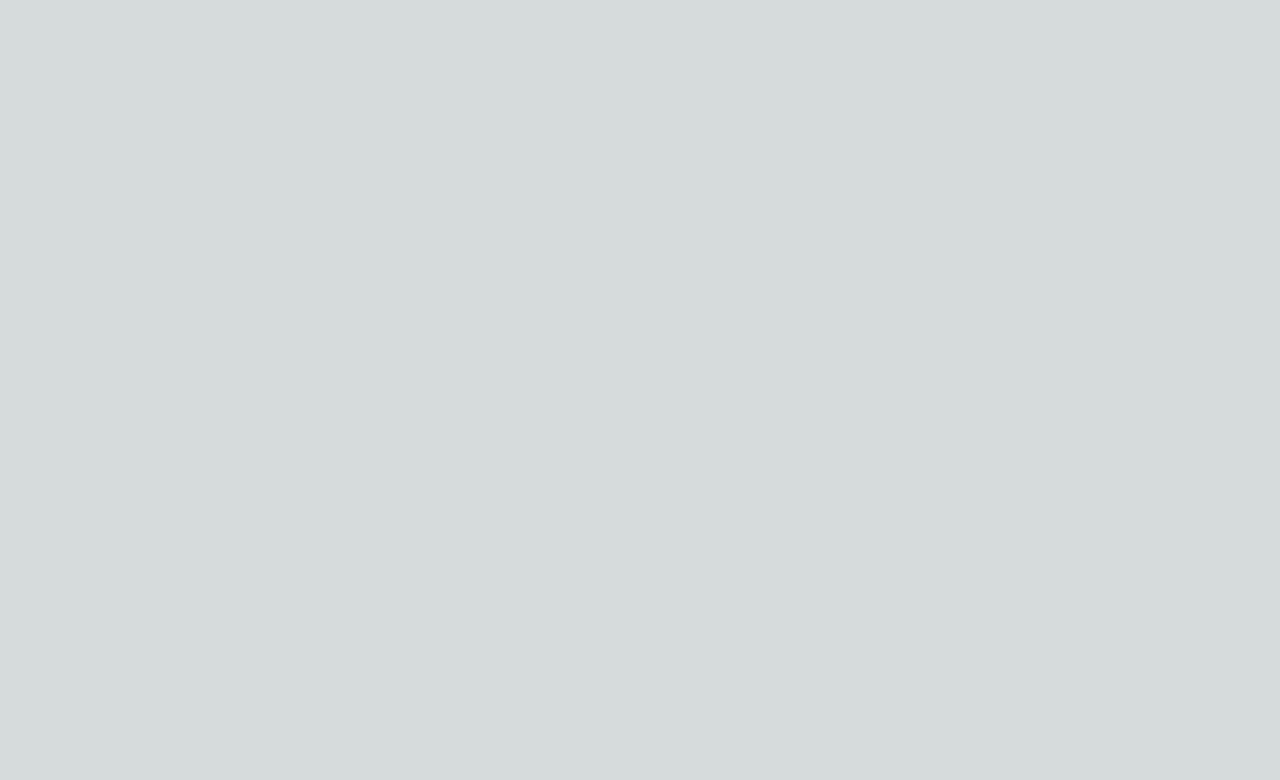
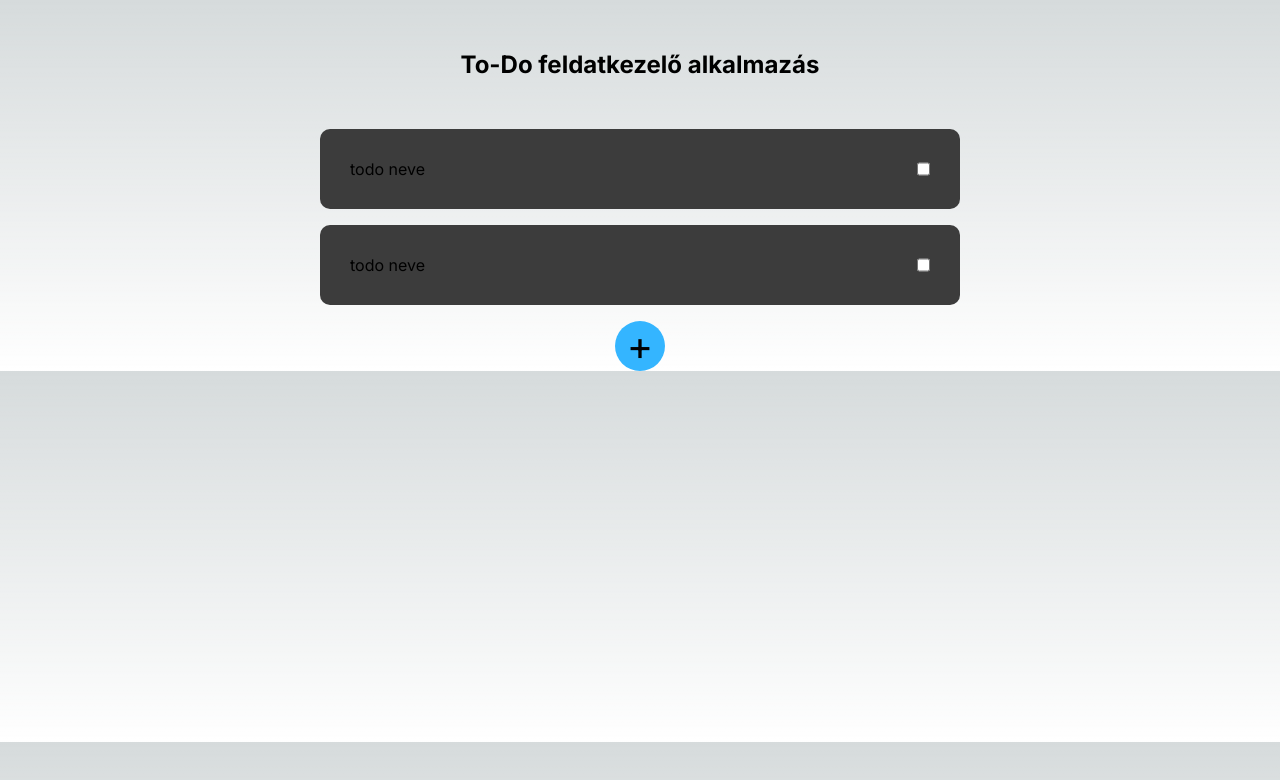
Before and after one commit to DrDevoo/ToDoApp_NextJS, a Next.js app: page / in a window 1280 px wide. Shown: the top 780 px of the page. Built offline with nearby package versions, Linux system fonts and the light colour scheme.

Commit message:
todo list design

```diff
--- a/src/app/page.js
+++ b/src/app/page.js
@@ -1,12 +1,25 @@
-import Image from "next/image";
 import Link from 'next/link';
+import './styles/home.css'
 
 export default function Home() {
   return (
     <main>
       <header><nav className=""></nav></header>
-      <section className="">
-
+      <section className="hero">
+        <h1 className=""><center>To-Do feldatkezelő alkalmazás</center></h1>
+      </section>
+      <section className="todolist">
+        <div className="todo">
+          <span className="">todo neve</span>
+          <input type="checkbox" id="id" name="name" className="hidden" />
+        </div>
+        <div className="todo">
+          <span className="">todo neve</span>
+          <input type="checkbox" id="id" name="name" className="hidden" />
+        </div>
+        <div className="addtodo">
+          <span className="">+</span>
+        </div>
       </section>
     </main>
   );
--- a/src/app/styles/home.css
+++ b/src/app/styles/home.css
@@ -0,0 +1,33 @@
+.hero{
+    padding: 50px 0px 50px 0px;
+}
+
+.todo{
+    width: 50%;
+    background-color: rgb(60, 60, 60);
+    border-radius: 10px;
+    padding: 30px;
+    display: flex;
+    justify-content: space-between;
+}
+
+.todolist{
+    width: 100%;
+    display: flex;
+    flex-direction: column;
+    align-items: center;
+    gap: 1rem;
+}
+
+.addtodo{
+    background-color: rgb(52, 181, 255);
+    display: flex;
+    align-items: center;
+    justify-content: center;
+    padding: 20px;
+    border-radius: 500px;
+    width: 50px;
+    height: 50px;
+    font-size: 30pt;
+    line-height: 0;
+}
```
